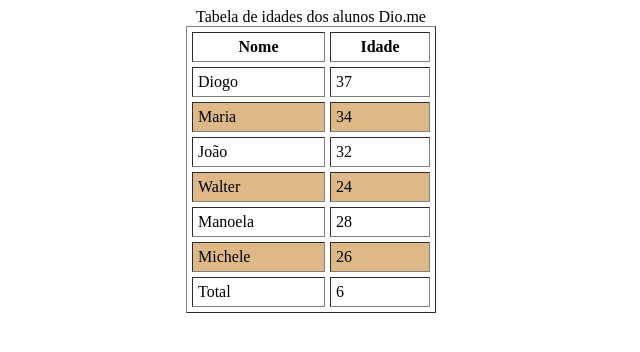
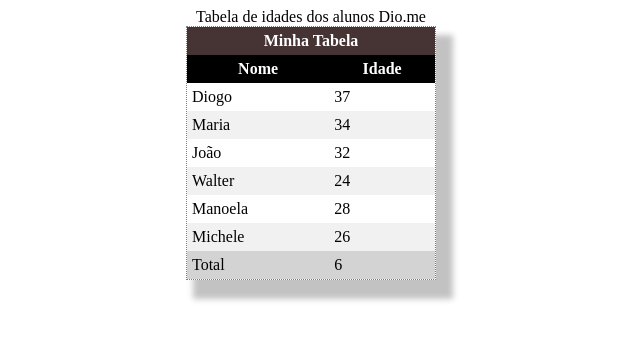
Before and after one commit to alyssonwolfpoet/Aprendizagem_html, a plain HTML site: page 7 Criando Tabelas com HTML/Estilizando.html in a window 1280 px wide. Shown: the whole page, without its empty margins (329-969 px from the left). Drawn offline with Linux system fonts and the light colour scheme.

Commit message:
Estilizando Tabelas

```diff
--- a/7 Criando Tabelas com HTML/Estilizando.html
+++ b/7 Criando Tabelas com HTML/Estilizando.html
@@ -6,18 +6,43 @@
     <title>tabalhando com tabelas - DIO.me</title>
     <style>
 
-        table tr:nth-child(even){
-            background-color: burlywood;
+        table {
+           /* border: solid 1px black; */
+           /* border: dashed 1px black; */
+           border: dotted 1px gray;
+
+           -webkit-box-shadown: 12px 14px 6px 5px rgba(0,0,0,0.24);
+           box-shadow: 12px 14px 6px 5px rgba(0,0,0,0.24);
         }
-        table tr:hover td{
-            background-color: darkgray;
+
+        table thead th{
+            background-color: black;
+            color: white;
         }
+
+        table tbody tr:nth-child(even) td {
+            background-color: #f1f1f1;
+        }
+
+        table tbody tr:hover td{
+            background-color: #E9E9E9;
+            cursor: pointer;
+        }
+
+        table tfoot td{
+            background-color: lightgray;
+        }
+
     </style>
 </head>
 <body>
-    <table summary="esta tabela se refere as idades da turma A da Dio" border="1" width="250" cellspacing="5" cellpadding="5" align="center">
+    <table summary="esta tabela se refere as idades da turma A da Dio" width="250" cellspacing="0" cellpadding="5" align="center">
         <caption title="descrição da tabela">Tabela de idades dos alunos Dio.me</caption>
         <thead>
+            <tr>
+                <th style="background-color: rgb(70, 52, 52);" colspan="2">Minha Tabela</th>
+                <!-- <th rowspan="2">Minha Tabela</th> -->
+            </tr>
             <tr>
                 <th title="Nome completo">Nome</th>
                 <th title="Idade">Idade</th>
```
Also changed, not shown: 1 other file.
